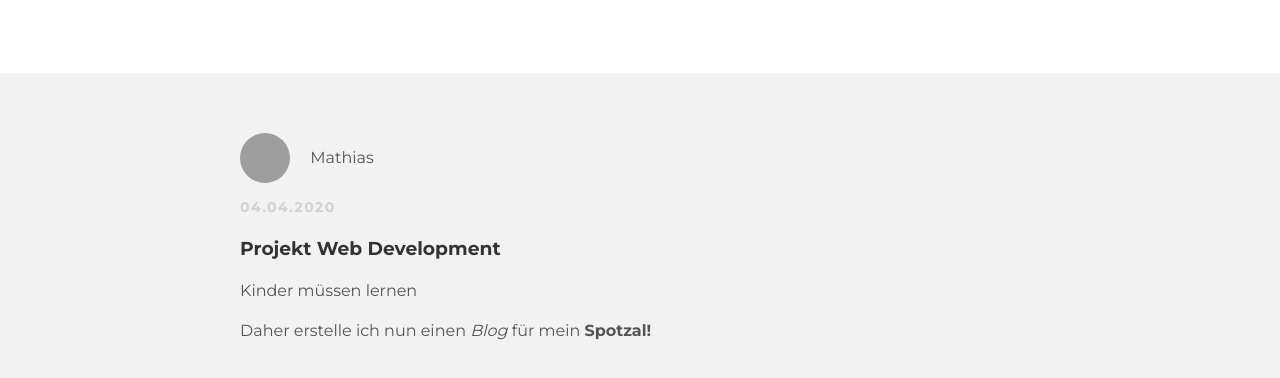
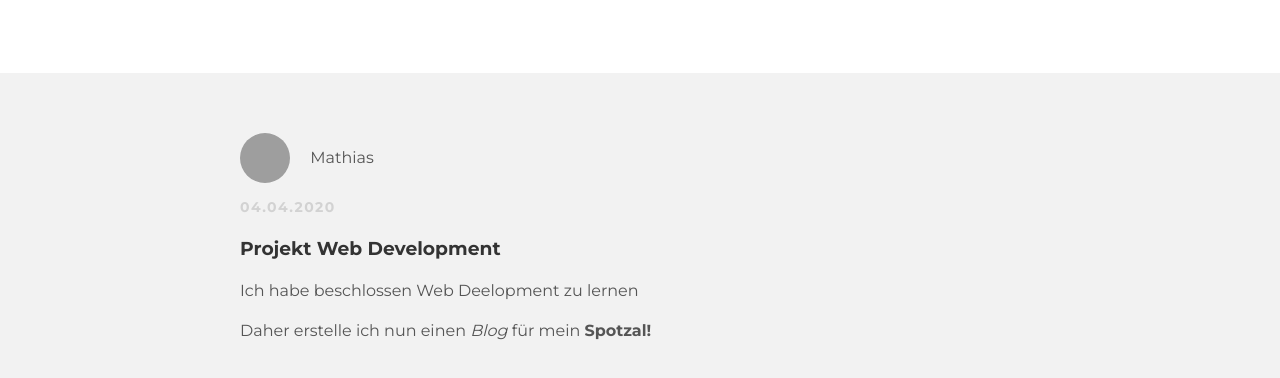
Before and after one commit to mathias-coder/mathias-coder.github.io, a plain HTML site: page index.html in a window 1280 px wide. Shown: the part 422-800 px from the top of the page. Drawn offline with Linux system fonts and the light colour scheme; grey boxes are pictures that could not be loaded.

Commit message:
First test commit

```diff
--- a/index.html
+++ b/index.html
@@ -40,7 +40,7 @@
           <p class="post-date">04.04.2020</p>
           <h3 class="post-title">Projekt Web Development</h3>
           <div class="post-content">
-            <p>Kinder müssen lernen</p>
+            <p>Ich habe beschlossen Web Deelopment zu lernen</p>
             <p>Daher erstelle ich nun einen <em>Blog</em> für mein <strong>Spotzal!</strong></p>
           </div>
         </div>
```
